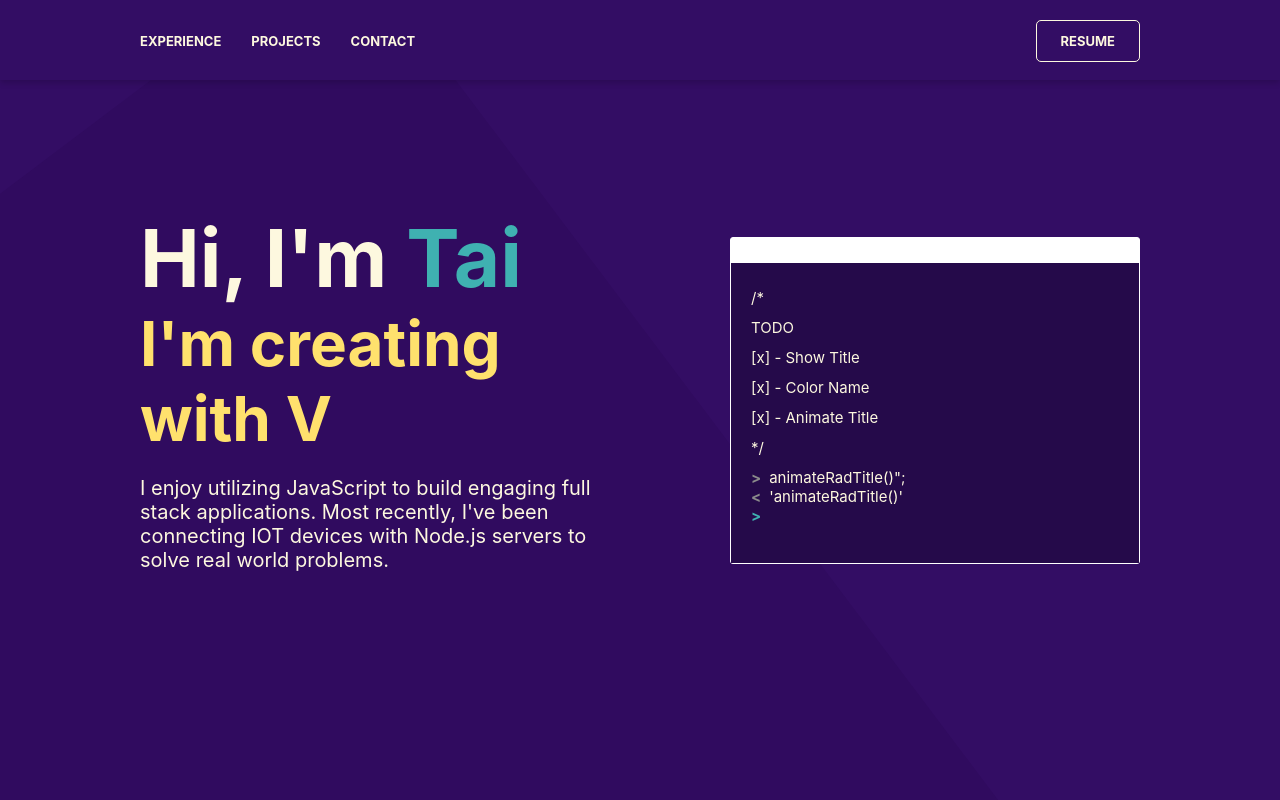
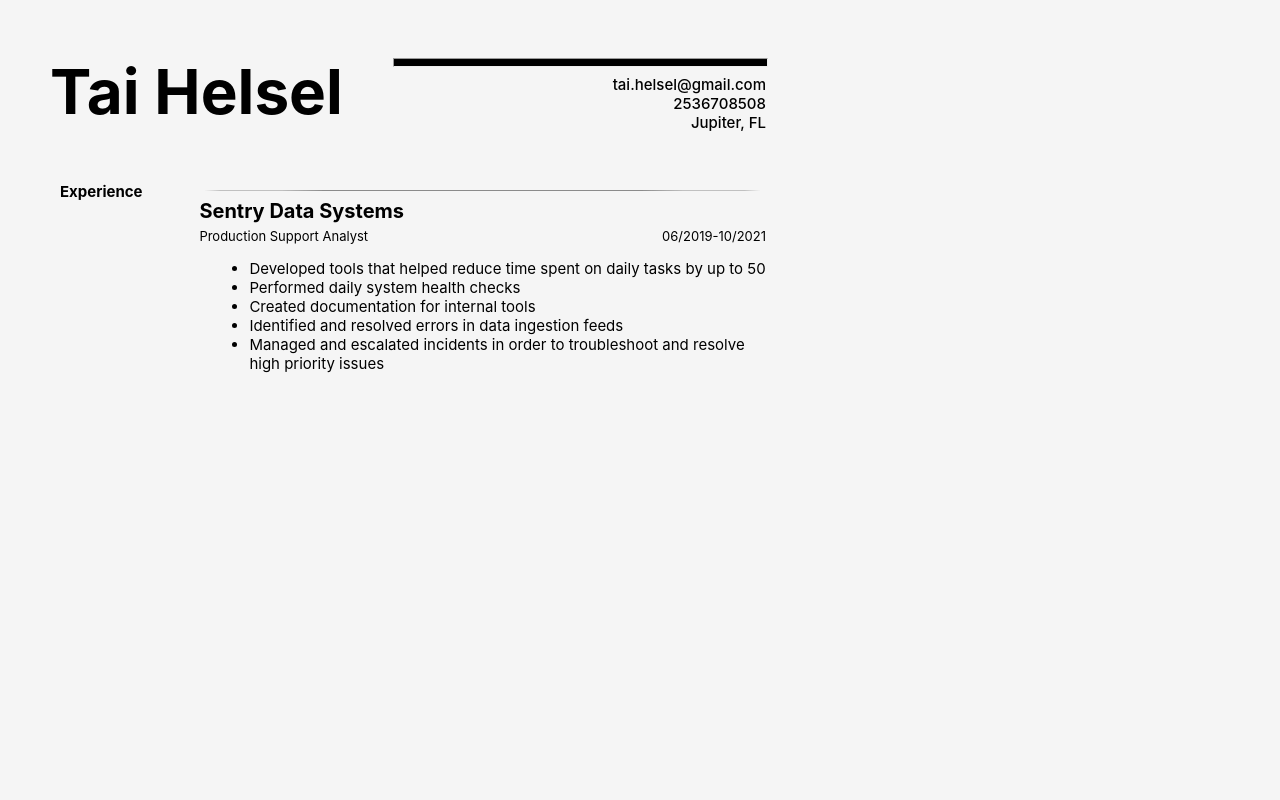
Before and after one commit to taihelsel/portfolio2, a React (Create React App) app: page / in a window 1280 px wide. Shown: the top 800 px of the page. Built offline with nearby package versions, Linux system fonts and the light colour scheme.

Commit message:
adding resume builder

```diff
--- a/package.json
+++ b/package.json
@@ -7,6 +7,8 @@
     "@testing-library/jest-dom": "^5.16.4",
     "@testing-library/react": "^13.3.0",
     "@testing-library/user-event": "^13.5.0",
+    "html2canvas": "^1.4.1",
+    "jspdf": "^2.5.1",
     "react": "^18.2.0",
     "react-dom": "^18.2.0",
     "react-scripts": "5.0.1",
--- a/src/App.js
+++ b/src/App.js
@@ -5,15 +5,17 @@ import Experience from './Sections/Experience/Experience';
 import Projects from './Sections/Projects/Projects';
 import Contact from './Sections/Contact/Contact';
 import Footer from './Sections/Footer/Footer';
+import ResumeBuilder from './Sections/ResumeBuilder/ResumeBuilder';
 function App() {
   return (
     <div className="App">
-      <Nav />
+      {/* <Nav />
       <Home />
       <Experience />
       <Projects />
       <Contact />
-      <Footer />
+      <Footer /> */}
+      <ResumeBuilder />
     </div>
   );
 }
--- /dev/null
+++ b/src/Sections/ResumeBuilder/ResumeBuilder.css
@@ -0,0 +1,116 @@
+#ResumeBuilder {
+    width: 100vw;
+    height: 100vh;
+    background-color: #f5f5f5;
+    position: relative;
+    overflow: hidden;
+}
+
+#resume {
+    width: 8.5in;
+    height: 14in;
+    margin: 0;
+}
+
+.resume-side-offset {
+    margin: 0 50px;
+}
+/*RESUME HEADER*/
+.resume-head {
+    display: flex;
+    flex-direction: row;
+    align-items: center;
+    margin-bottom: 50px;
+    padding-top: 50px;
+}
+
+.resume-head h1 {
+    display: flex;
+    font-size: var(--fs-xl);
+    font-weight: 700;
+    margin: 0 50px 0 0;
+}
+
+.resume-contact {
+    display: flex;
+    flex-direction: column;
+    flex: 1;
+    text-align: right;
+}
+
+.resume-contact h3 {
+    margin: 0;
+    padding: 0;
+    font-weight: 500;
+    font-size: var(--fs-s);
+}
+
+.resume-contact hr {
+    width: 100%;
+    height: 7px;
+    background-color: black;
+}
+/*RESUME SECTION*/
+.resume-section {
+    display: flex;
+    flex-direction: row;
+}
+
+.resume-section-title {
+    display: flex;
+    justify-content: flex-start;
+    align-items: flex-start;
+    width: 120px;
+    margin-right: 50px;
+}
+
+.resume-section-title h3 {
+    margin: 0 0 0 10px;
+    padding: 0;
+    font-size: var(--fs-s);
+}
+
+.resume-section-splitter {
+    width: 100%;
+    border-radius: 50%;
+    background-color: var(--grey);
+    border: none;
+    height: 1px;
+}
+
+.resume-section-content {
+    display: flex;
+    flex-direction: column;
+    list-style: none;
+    margin: 0;
+    padding: 0;
+}
+
+.resume-job-company {
+    margin: 0;
+    padding: 0;
+    font-size: var(--fs-m);
+}
+
+.resume-job-title {
+    display: flex;
+    flex-direction: row;
+    width: 100%;
+    justify-content: space-between;
+    align-items: center;
+    margin-top: 5px;
+}
+
+.resume-job-title h3 {
+    margin: 0;
+    padding: 0;
+    font-size: var(--fs-xs);
+    font-weight: normal;
+}
+
+.resume-job-desc {
+    margin: 15px 0 0 50px;
+    padding: 0;
+    font-size: var(--fs-s);
+    list-style: disc;
+}
--- /dev/null
+++ b/src/Sections/ResumeBuilder/ResumeBuilder.js
@@ -0,0 +1,61 @@
+import "./ResumeBuilder.css"
+import html2canvas from "html2canvas";
+import { jsPDF } from "jspdf";
+import { useEffect } from "react";
+
+const captureElement = () => {
+    const x = document.getElementById("resume");
+    html2canvas(x).then(canvas => {
+        const img = canvas.toDataURL("image/jpeg");
+        const doc = new jsPDF({
+            unit: "in",
+            format: [14, 8.5]
+        });
+        doc.addImage(img, "JPEG", 0, 0, 8.5, 14);
+        // doc.save('test.pdf');
+    })
+}
+function ResumeBuilder() {
+    useEffect(() => {
+        captureElement();
+    }, [])
+    return (
+        <section id="ResumeBuilder">
+            <div id="container"></div>
+            <div id="resume">
+                <div className="resume-head resume-side-offset">
+                    <h1>Tai Helsel</h1>
+                    <div className="resume-contact">
+                        <hr />
+                        <h3>tai.helsel@gmail.com</h3>
+                        <h3>2536708508</h3>
+                        <h3>Jupiter, FL</h3>
+                    </div>
+                </div>
+                <div className="resume-section resume-side-offset">
+                    <div className="resume-section-title">
+                        <h3>Experience</h3>
+                    </div>
+                    <ul className="resume-section-content">
+                        <hr className="resume-section-splitter" />
+                        <li>
+                            <h2 className="resume-job-company">Sentry Data Systems</h2>
+                            <div className="resume-job-title">
+                                <h3>Production Support Analyst</h3>
+                                <h3>06/2019-10/2021</h3>
+                            </div>
+                            <ul className="resume-job-desc">
+                                <li>Developed tools that helped reduce time spent on daily tasks by up to 50</li>
+                                <li>Performed daily system health checks</li>
+                                <li>Created documentation for internal tools</li>
+                                <li>Identified and resolved errors in data ingestion feeds</li>
+                                <li>Managed and escalated incidents in order to troubleshoot and resolve high priority issues</li>
+                            </ul>
+                        </li>
+                    </ul>
+                </div>
+            </div>
+        </section>
+    )
+}
+export default ResumeBuilder;
```
Also changed, not shown: 1 other file (tests, documents, lock files or other folders).
